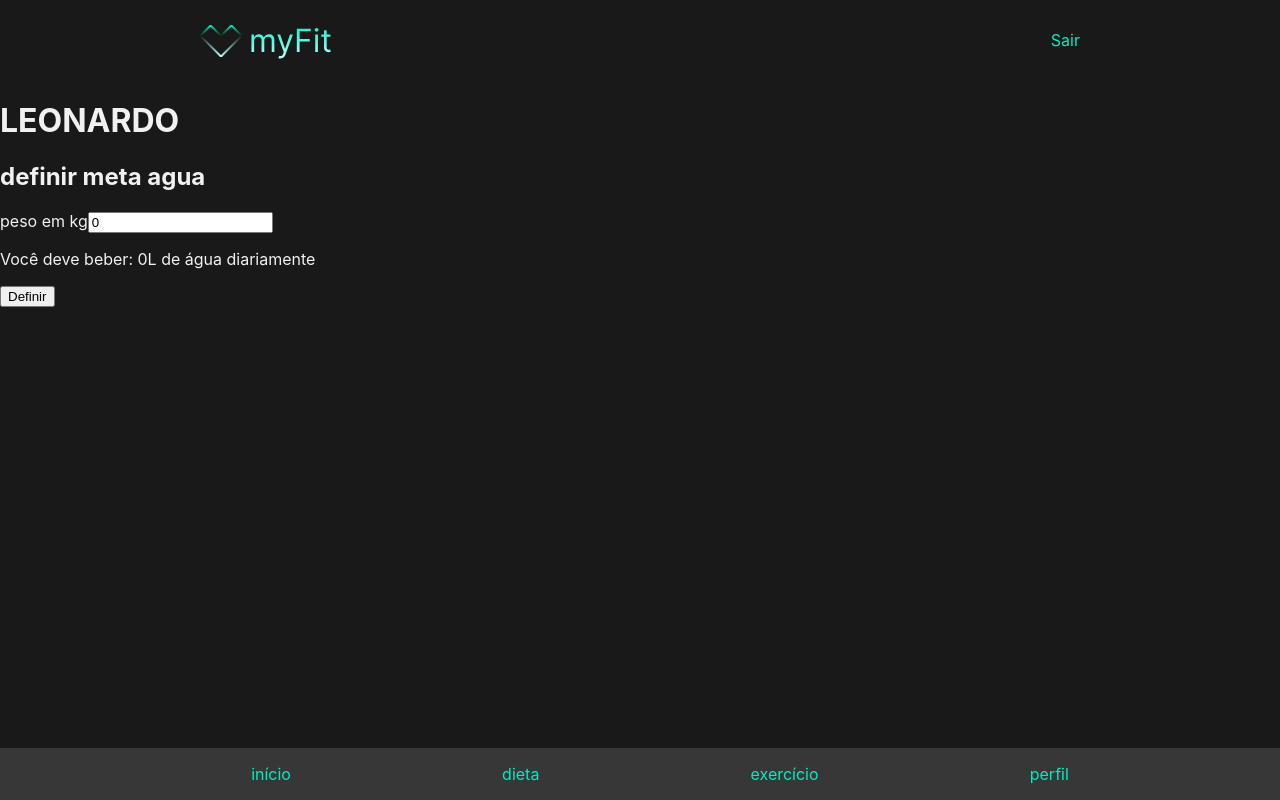
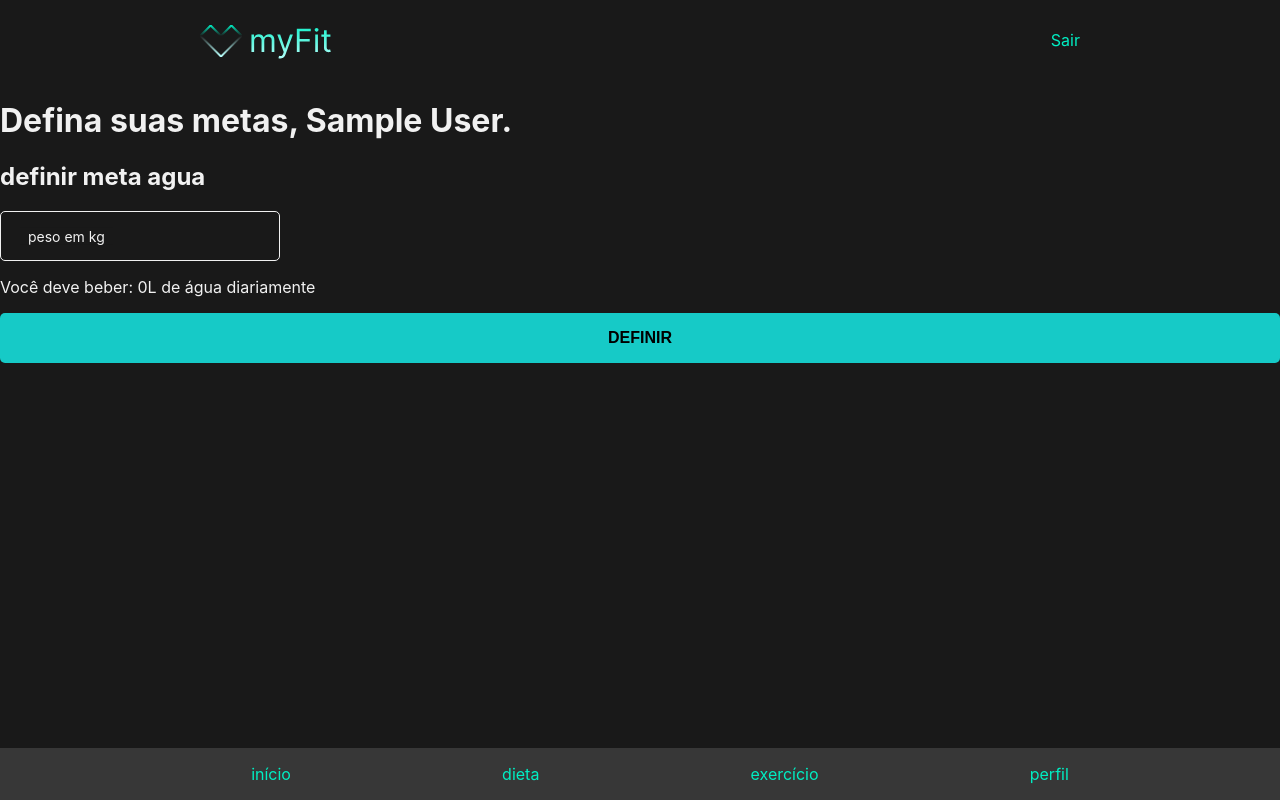
Before and after one commit to AlencarLeo/myfit-client-side, a React (Create React App) app: page /perfil in a window 1280 px wide. Built offline with nearby package versions, Linux system fonts and the light colour scheme; no server answers; sample sign-in values are in the browser's storage.

Commit message:
btn update

```diff
--- a/src/Pages/Home/Water.jsx
+++ b/src/Pages/Home/Water.jsx
@@ -1,4 +1,4 @@
-import React, { useState } from 'react'
+import React from 'react'
 
 import {
   Drink,
--- a/src/Pages/Perfil/index.jsx
+++ b/src/Pages/Perfil/index.jsx
@@ -1,12 +1,14 @@
 import React, {useState, useEffect, useContext} from 'react';
 import Footer from '../../components/Footer';
 import Header from '../../components/Header';
+import {Button} from '../../components/styles/Button.styled'
+import {InputField} from '../../components/styles/InputField.styled'
 import { AuthContext } from '../../context/auth'
 import { getWaterInfo, updateWaterInfo } from '../../services/api';
 
 const Profile = () => {
   const {user} = useContext(AuthContext);
-  const [waterInfo, setWaterInfo] = useState([]);
+  const [waterInfo, setWaterInfo] = useState({});
 
   //CARREGAR DADOS WATER INFO
   useEffect(()=> {
@@ -24,14 +26,14 @@ const Profile = () => {
 
 
   const mlPerKg = 50;
-  const [ weigth, setWeigth ] = useState(0);
+  const [ weigth, setWeigth ] = useState('');
 
   const calcWaterDay = mlPerKg * weigth;
   const profileMetaWater = (calcWaterDay/1000).toString().substring(0, 4)
 
   const handleClick = async () => {
-    await updateWaterInfo(user?.id, waterInfo._id, waterInfo.ml, calcWaterDay)
-    console.log(waterInfo.progress)
+    waterInfo.progress = (100 * waterInfo.ml) / calcWaterDay;
+    await updateWaterInfo(user?.id, waterInfo._id, waterInfo.progress, waterInfo.ml, calcWaterDay);
   }
 
 
@@ -39,15 +41,27 @@ const Profile = () => {
     <>
     <Header />
 
-    <h1>LEONARDO</h1>
+    <h1>Defina suas metas, {user.name}.</h1>
 
     <div>
       <h2>definir meta agua</h2>
 
-      <label htmlFor="">peso em kg</label>
-      <input type="text" value={weigth} onChange={({target}) => setWeigth(target.value)} />
+      <InputField>
+        <input
+          id='waterMeta'
+          type="number"
+          placeholder=' '
+          autoComplete='off'
+          value={weigth}
+          onChange={({target}) => setWeigth(target.value)}
+          required
+        />
+        <label htmlFor="waterMeta">peso em kg</label>
+      </InputField>
+
       <p>Você deve beber: {profileMetaWater}L de água diariamente</p>
-      <button onClick={handleClick}>Definir</button>
+      <Button onClick={handleClick}>Definir</Button>
+
     </div>
 
     <Footer />
--- a/src/components/styles/Button.styled.js
+++ b/src/components/styles/Button.styled.js
@@ -1,11 +1,18 @@
 import styled from "styled-components"
 
 export const Button = styled.button`
-  background-color: #00EEC3;
+  background-color: #16CAC7;
   border: none;
   cursor: pointer;
   width: 100%;
   height: 50px;
   border-radius: 5px;
   font-size: 1rem;
+  transition: all .3s ease-in-out;
+  font-weight: 700;
+  text-transform: uppercase;
+
+  &:hover{
+    background-color: #1FFFD6;
+  }
 `
```
Also changed, not shown: do.txt.
